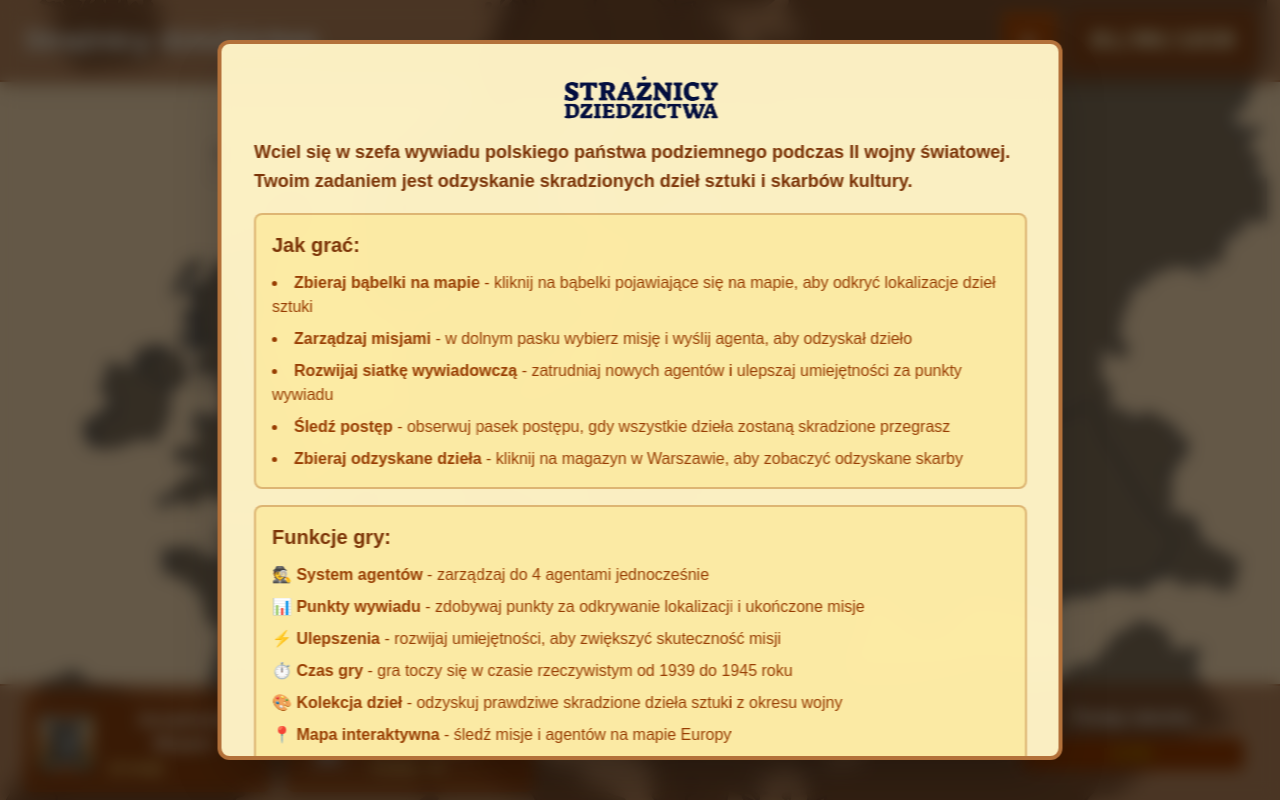
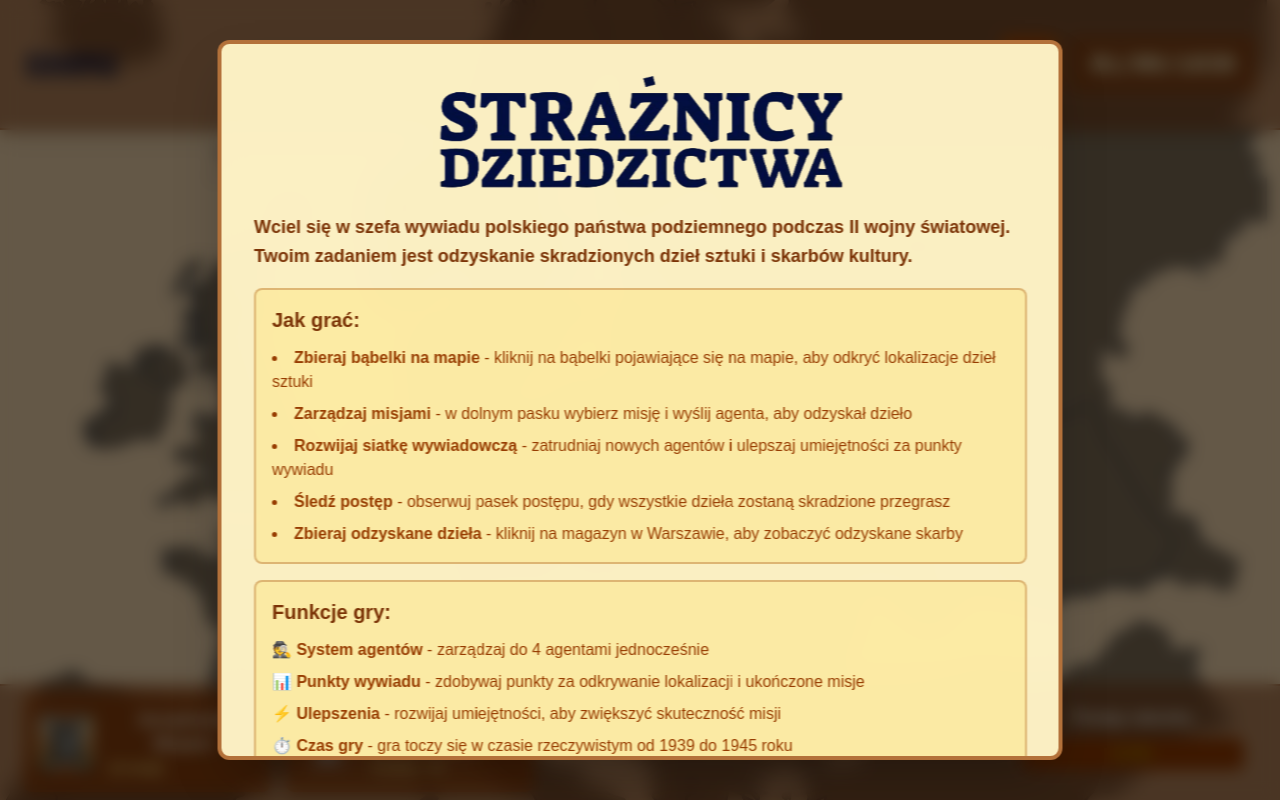
Before and after one commit to JaQubus/OneLastHack, a Next.js app: page /map in a window 1280 px wide. Built offline with nearby package versions, Linux system fonts and the light colour scheme.

Commit message:
add new logo

```diff
--- a/app/components/StartClockModal.tsx
+++ b/app/components/StartClockModal.tsx
@@ -41,9 +41,9 @@ export default function StartClockModal({ onClose }: StartClockModalProps) {
             <Image
               src="/logo.png"
               alt="Logo 'Strażnicy Dziedzictwa'"
-              width={160}
-              height={160}
-              className="mx-auto object-contain"
+              width={250}
+              height={250}
+              className="mx-auto object-contain w-48 sm:w-72 md:w-96 lg:w-[420px]"
             />
           </div>
 
--- a/app/components/TopBar.tsx
+++ b/app/components/TopBar.tsx
@@ -1,6 +1,7 @@
 "use client";
 
 import Link from "next/link";
+import Image from "next/image";
 import Timeline from "./Timeline";
 import { useGameTime } from "./GameTimeProvider";
 
@@ -9,9 +10,16 @@ export default function TopBar() {
 
   return (
     <header className="absolute top-0 left-0 right-0 z-20 bg-amber-900/50 backdrop-blur-sm border-b-2 border-amber-800/50 shadow-lg">
-      <div className="container mx-auto flex items-center justify-between px-4 py-3 sm:px-6">
-        <Link href="/" className="text-2xl font-bold text-amber-50 drop-shadow-lg sm:text-3xl tracking-tight hover:text-amber-100 transition-colors cursor-pointer">
-          Strażnicy dziedzictwa
+      <div className="container mx-auto flex items-center justify-between px-4 py-4 sm:px-6">
+        <Link href="/" className="flex items-center gap-2 text-amber-50 drop-shadow-lg hover:text-amber-100 transition-colors cursor-pointer">
+          <Image
+            src="/logo.png"
+            alt="Strażnicy Dziedzictwa"
+            width={96}
+            height={96}
+            className="object-contain w-16 h-16 sm:w-20 sm:h-20 md:w-24 md:h-24"
+          />
+          <span className="sr-only">Strażnicy dziedzictwa</span>
         </Link>
         <div className="flex items-center gap-3">
           <button
--- a/app/page.tsx
+++ b/app/page.tsx
@@ -1,4 +1,5 @@
 import Link from "next/link";
+import Image from "next/image";
 
 export default function Home() {
   return (
@@ -21,9 +22,14 @@ export default function Home() {
       <main className="relative z-10 flex w-full max-w-5xl flex-col items-center justify-center gap-8 px-4 py-12 text-center sm:gap-12 sm:px-6 sm:py-16">
         {/* Game Title with vintage styling */}
         <div className="flex flex-col items-center gap-3 sm:gap-4">
-          <h1 className="text-6xl font-bold flex flex-row tracking-wider  drop-shadow-[2px_2px_4px_rgba(139,69,19,0.3)] sm:text-7xl md:text-8xl lg:text-9xl">
-            <div className="text-amber-900">Strażnicy</div>
-            <div className="text-amber-800">&nbsp;dziedzictwa</div>
+          <h1 className="flex items-center justify-center">
+            <Image
+              src="/logo.png"
+              alt="Strażnicy Dziedzictwa"
+              width={320}
+              height={320}
+              className="w-56 sm:w-72 md:w-80 lg:w-96 object-contain"
+            />
           </h1>
         </div>
 
```
